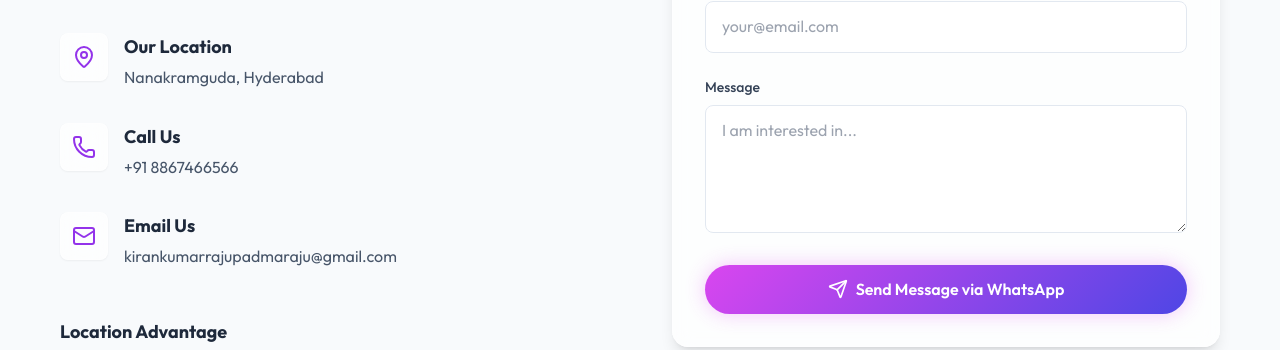
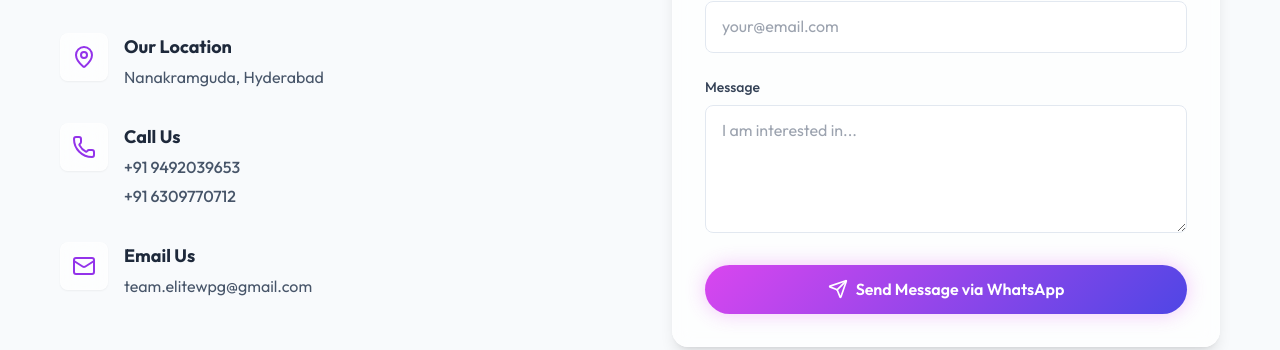
Before and after one commit to Kiranraju628/elite, a React (Vite) app: page / in a window 1280 px wide. Shown: the part 4310-4660 px from the top of the page. Built offline with nearby package versions, Linux system fonts and the light colour scheme.

Commit message:
contact changes

```diff
--- a/src/data/content.js
+++ b/src/data/content.js
@@ -97,8 +97,9 @@ export const content = {
 
   details: {
     address: "Nanakramguda, Hyderabad",
-    phone: "+91 8867466566",
-    email: "kirankumarrajupadmaraju@gmail.com",
+    bookingNumber: "+91 7207153217", // WhatsApp Booking Number
+    contactNumbers: ["+91 9492039653", "+91 6309770712"], // Display Numbers
+    email: "team.elitewpg@gmail.com",
     mapUrl: "https://www.google.com/maps/embed?pb=!1m18!1m12!1m3!1d15224.997528479815!2d78.3914!3d17.4483!2m3!1f0!2f0!3f0!3m2!1i1024!2i768!4f13.1!3m3!1m2!1s0x0%3A0x0!2zMTfCsDI2JzUzLjkiTiA3OMKwMjMnMjkuMCJF!5e0!3m2!1sen!2sin!4v1631234567890!5m2!1sen!2sin",
     locationAdvantage: [
       "Colleges & Universities",
--- a/src/sections/Contact.jsx
+++ b/src/sections/Contact.jsx
@@ -20,7 +20,7 @@ const Contact = () => {
         e.preventDefault();
 
         // WhatsApp Logic
-        const phoneNumber = details.phone.replace(/\D/g, ''); // Remove non-digits
+        const phoneNumber = details.bookingNumber.replace(/\D/g, ''); // Remove non-digits
         // If phone number is placeholder or empty, alert user (or default to a generic one if provided)
         if (phoneNumber.length < 10) {
             alert("Please update the phone number in content.js to a valid number.");
@@ -81,7 +81,11 @@ const Contact = () => {
                                 </div>
                                 <div>
                                     <h4 className="text-lg font-bold text-slate-800 mb-1">Call Us</h4>
-                                    <p className="text-slate-600">{details.phone}</p>
+                                    <div className="flex flex-col gap-1">
+                                        {details.contactNumbers.map((num, idx) => (
+                                            <p key={idx} className="text-slate-600 font-medium">{num}</p>
+                                        ))}
+                                    </div>
                                 </div>
                             </motion.div>
 
```
